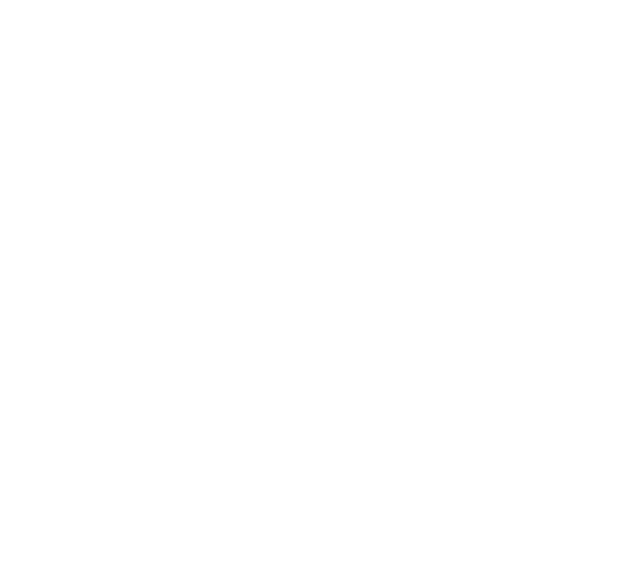
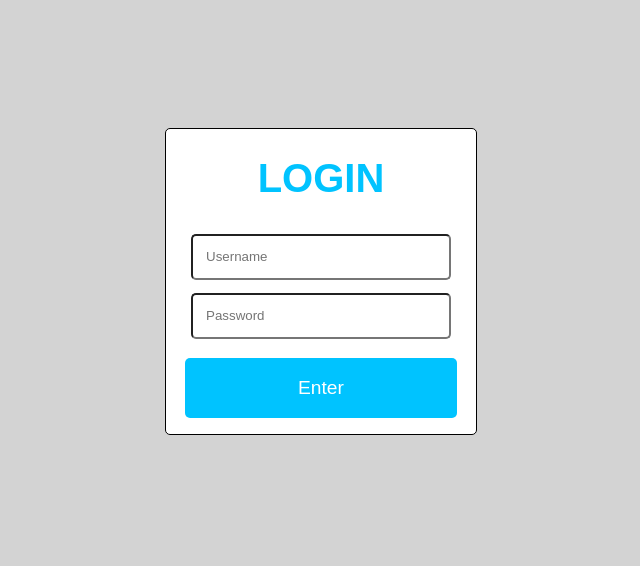
Before and after one commit to codenoobnoob/BusBuddy, a plain HTML site: page login.html in a window 1280 px wide. Shown: the whole page, without its empty margins (319-959 px from the left). Drawn offline with Linux system fonts and the light colour scheme.

Commit message:
Login page udated, index deleted

```diff
--- a/login.html
+++ b/login.html
@@ -1,8 +1,29 @@
-<html>
+<!DOCTYPE html>
 <head>
-    <title>login form</title>
+    <link rel="stylesheet" href="styles.css">
+    <Title>
+        BusAdvisor
+    </Title>
 </head>
-<body>
+<Body>
+    <form id="myForm">
+        <h1> LOGIN</h1>
+        <span class="messageLogin" id="myMessage">Username or Email</span>
+        <input type ="text" id="myInput" placeholder ="Username" class ="inputTxtField">
+        <input type ="password" placeholder ="Password" class ="inputTxtField">
+        <input type="submit" value="Enter" class="btn">
+    </form>
+    <script>
+        var x = document.getElementById("myForm");
+        x.addEventListener("focusin", myFocusFunction);
+        x.addEventListener("focusout", myBlurFunction);
 
-</body>
-</html>
+        function myFocusFunction() {
+            document.getElementById("myMessage").style.opacity = "1";
+          }
+
+        function myBlurFunction() {
+            document.getElementById("myMessage").style.opacity = "";
+          }
+    </script>
+</Body>
--- a/styles.css
+++ b/styles.css
@@ -1,18 +1,48 @@
-.dynamic-shadow {
-    position: relative;
-    width: 10rem;
-    height: 10rem;
-    background: linear-gradient(75deg, #6d78ff, #00ffb8);
-    z-index: 1;
-  }
-  .dynamic-shadow::after {
-    content: '';
-    width: 100%;
-    height: 100%;
-    position: absolute;
-    background: inherit;
-    top: 0.5rem;
-    filter: blur(0.4rem);
-    opacity: 0.7;
-    z-index: -1;
-  }
+html,body {
+  margin:0;
+  background:lightgray;
+  font-family: Arial;
+}
+#myForm {
+  width: 310px;
+  height: 305px;
+  border-radius: 5px;
+  border-style: solid;
+  border-width: 0.2px;
+  position: relative;
+  background: white;
+  margin: 10% auto;
+  text-align: center;
+}
+h1 {
+  font: Tahoma;
+  font-size: 40px;
+  width: 100%;
+  margin-bottom: 20px;
+  color: #00c3ff;
+
+}
+.inputTxtField {
+  width: calc(100% - 6em);
+  margin-top: 1em;
+  padding: 1em;
+  border-radius: 5px;
+}
+.messageLogin {
+  position: absolute;
+  padding: .5em;
+  background: rgba(0,0,0,.8);
+  color: #fff;
+  opacity: 0;
+}
+.btn {
+  width:calc(100% - 2em);
+  background:#00c3ff;
+  color:white;
+  margin-top:1em;
+  border:none;
+  border-radius:5px;
+  padding:1em;
+  font-size:1.2em;
+  cursor:pointer;
+}
```
Also changed, not shown: index.html (+0 -7 lines).
